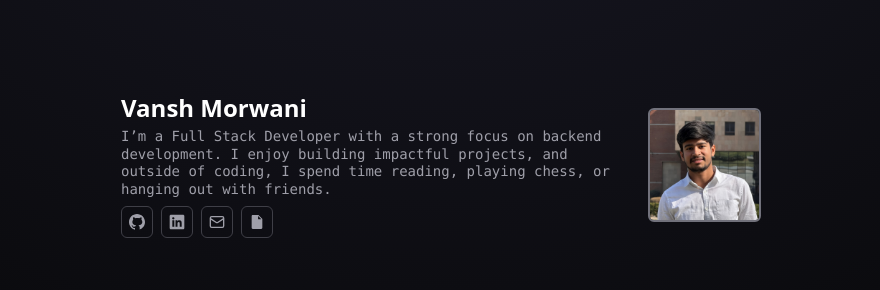
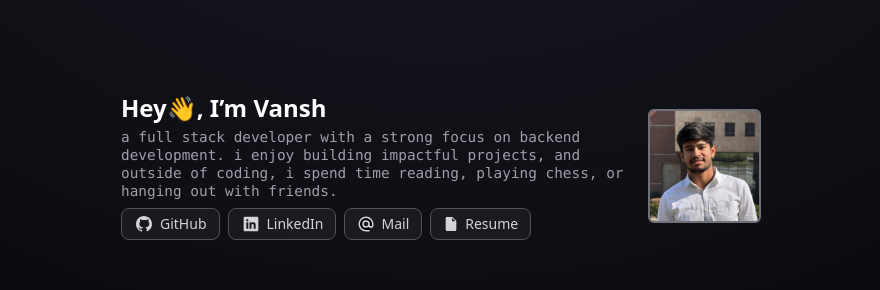
Before and after one commit to vansh-vm04/vansh.works, a Next.js app: page / in a window 1280 px wide. Shown: the top 290 px of the page, without its empty margins (199-1079 px from the left). Built offline with nearby package versions, Linux system fonts and the light colour scheme.

Commit message:
feat: update Introduction and icon components with improved styling and accessibility; enhance button interactions

```diff
--- a/components/Introduction.tsx
+++ b/components/Introduction.tsx
@@ -8,10 +8,10 @@ export default function Introduction() {
   return (
     <section id="about" className="flex justify-center gap-6 items-center my-6">
       <div className="flex flex-col w-full">
-        <h1 className="text-white text-2xl font-bold mb-1">Vansh Morwani</h1>
-        <p className="text-zinc-400 leading-tight text-pretty font-mono text-sm">
-          I’m a Full Stack Developer with a strong focus on backend development.
-          I enjoy building impactful projects, and outside of coding, I spend
+        <h1 className="text-white text-2xl font-bold mb-1">Hey👋, I’m Vansh</h1>
+        <p className="text-zinc-400 leading-tight text-pretty font-mono text-[0.9rem]">
+          a full stack developer with a strong focus on backend development.
+          i enjoy building impactful projects, and outside of coding, i spend
           time reading, playing chess, or hanging out with friends.
         </p>
         <div className="flex items-center gap-2 mt-2">
--- a/components/icons/Github.tsx
+++ b/components/icons/Github.tsx
@@ -2,9 +2,13 @@ import { links } from "@/utils/data";
 
 export default function Github() {
   return (
-    <a target="_blank" href={links.github} className="w-8 h-8 flex items-center justify-center group p-1 border-[0.5px] rounded-md border-zinc-700 hover:bg-zinc-700 hover:cursor-pointer transform-3d transition-colors">
+    <a
+      target="_blank"
+      href={links.github}
+      className="h-8 flex items-center gap-1.5 group px-3 py-1.5 bg-zinc-800/50 border border-zinc-600 rounded-lg hover:bg-zinc-700 hover:border-zinc-500 hover:cursor-pointer transition-all duration-200 max-md:w-8 max-md:px-0 justify-center"
+    >
       <svg
-        className="fill-zinc-400 size-5 group-hover:fill-white"
+        className="fill-zinc-300 size-5 group-hover:fill-white"
         xmlns="http://www.w3.org/2000/svg"
         x="0px"
         y="0px"
@@ -14,6 +18,9 @@ export default function Github() {
       >
         <path d="M15,3C8.373,3,3,8.373,3,15c0,5.623,3.872,10.328,9.092,11.63C12.036,26.468,12,26.28,12,26.047v-2.051 c-0.487,0-1.303,0-1.508,0c-0.821,0-1.551-0.353-1.905-1.009c-0.393-0.729-0.461-1.844-1.435-2.526 c-0.289-0.227-0.069-0.486,0.264-0.451c0.615,0.174,1.125,0.596,1.605,1.222c0.478,0.627,0.703,0.769,1.596,0.769 c0.433,0,1.081-0.025,1.691-0.121c0.328-0.833,0.895-1.6,1.588-1.962c-3.996-0.411-5.903-2.399-5.903-5.098 c0-1.162,0.495-2.286,1.336-3.233C9.053,10.647,8.706,8.73,9.435,8c1.798,0,2.885,1.166,3.146,1.481C13.477,9.174,14.461,9,15.495,9 c1.036,0,2.024,0.174,2.922,0.483C18.675,9.17,19.763,8,21.565,8c0.732,0.731,0.381,2.656,0.102,3.594 c0.836,0.945,1.328,2.066,1.328,3.226c0,2.697-1.904,4.684-5.894,5.097C18.199,20.49,19,22.1,19,23.313v2.734 c0,0.104-0.023,0.179-0.035,0.268C23.641,24.676,27,20.236,27,15C27,8.373,21.627,3,15,3z"></path>
       </svg>
+      <span className="text-zinc-300 text-sm font-medium group-hover:text-white max-md:hidden">
+        GitHub
+      </span>
     </a>
   );
 }
--- a/components/icons/Linkedin.tsx
+++ b/components/icons/Linkedin.tsx
@@ -5,10 +5,10 @@ export default function LinkedIn() {
     <a
       target="_blank"
       href={links.linkedin}
-      className="w-8 h-8 flex items-center justify-center group p-1 border-[0.5px] rounded-md border-zinc-700 hover:bg-zinc-700 hover:cursor-pointer transform-3d transition-colors"
+      className="h-8 flex items-center gap-1.5 group px-3 py-1.5 bg-zinc-800/50 border border-zinc-600 rounded-lg hover:bg-zinc-700 hover:border-zinc-500 hover:cursor-pointer transition-all duration-200 max-md:w-8 max-md:px-0 justify-center"
     >
       <svg
-        className="fill-zinc-400 size-5 group-hover:fill-white"
+        className="fill-zinc-300 size-5 group-hover:fill-white"
         xmlns="http://www.w3.org/2000/svg"
         x="0px"
         y="0px"
@@ -18,6 +18,9 @@ export default function LinkedIn() {
       >
         <path d="M24,4H6C4.895,4,4,4.895,4,6v18c0,1.105,0.895,2,2,2h18c1.105,0,2-0.895,2-2V6C26,4.895,25.105,4,24,4z M10.954,22h-2.95 v-9.492h2.95V22z M9.449,11.151c-0.951,0-1.72-0.771-1.72-1.72c0-0.949,0.77-1.719,1.72-1.719c0.948,0,1.719,0.771,1.719,1.719 C11.168,10.38,10.397,11.151,9.449,11.151z M22.004,22h-2.948v-4.616c0-1.101-0.02-2.517-1.533-2.517 c-1.535,0-1.771,1.199-1.771,2.437V22h-2.948v-9.492h2.83v1.297h0.04c0.394-0.746,1.356-1.533,2.791-1.533 c2.987,0,3.539,1.966,3.539,4.522V22z"></path>
       </svg>
+      <span className="text-zinc-300 text-sm font-medium group-hover:text-white max-md:hidden">
+        LinkedIn
+      </span>
     </a>
   );
 }
--- a/components/icons/Mail.tsx
+++ b/components/icons/Mail.tsx
@@ -2,19 +2,40 @@ import { links } from "@/utils/data";
 
 export default function Mail() {
   return (
-    <a href={links.mail} className="w-8 h-8 flex items-center justify-center group p-1 border-[0.5px] rounded-md border-zinc-700 hover:bg-zinc-700 hover:cursor-pointer transform-3d transition-colors">
+    <a
+      href={links.mail}
+      className="h-8 flex items-center gap-1.5 group px-3 py-1.5 bg-zinc-800/50 border border-zinc-600 rounded-lg hover:bg-zinc-700 hover:border-zinc-500 hover:cursor-pointer transition-all duration-200 max-md:w-8 max-md:px-0 justify-center"
+    >
       <svg
+        className="size-4.5 stroke-zinc-300 group-hover:stroke-white"
         xmlns="http://www.w3.org/2000/svg"
-        width="24"
-        height="24"
+        x="0px"
+        y="0px"
+        width="100"
+        height="100"
         viewBox="0 0 24 24"
-        fill="none"
-        stroke="currentColor"
-        className="stroke-zinc-400 size-4 stroke-2 group-hover:stroke-white"
       >
-        <rect width="20" height="16" x="2" y="4" rx="2"></rect>
-        <path d="m22 7-8.97 5.7a1.94 1.94 0 0 1-2.06 0L2 7"></path>
+        <g id="SVGRepo_bgCarrier" strokeWidth="0" />
+
+        <g
+          id="SVGRepo_tracerCarrier"
+          strokeLinecap="round"
+          strokeLinejoin="round"
+        />
+
+        <g id="SVGRepo_iconCarrier">
+          {" "}
+          <path
+            d="M16 12C16 14.2091 14.2091 16 12 16C9.79086 16 8 14.2091 8 12C8 9.79086 9.79086 8 12 8C14.2091 8 16 9.79086 16 12ZM16 12V13.5C16 14.8807 17.1193 16 18.5 16V16C19.8807 16 21 14.8807 21 13.5V12C21 7.02944 16.9706 3 12 3C7.02944 3 3 7.02944 3 12C3 16.9706 7.02944 21 12 21H16"
+            strokeWidth="2"
+            strokeLinecap="round"
+            strokeLinejoin="round"
+          />{" "}
+        </g>
       </svg>
+      <span className="text-zinc-300 text-sm font-medium group-hover:text-white max-md:hidden">
+        Mail
+      </span>
     </a>
   );
 }
--- a/components/icons/Resume.tsx
+++ b/components/icons/Resume.tsx
@@ -2,7 +2,11 @@ import { links } from "@/utils/data";
 
 export default function Resume() {
   return (
-    <a target="_blank" href={links.resume} className="w-8 h-8 flex items-center justify-center group p-1 border-[0.5px] rounded-md border-zinc-700 hover:bg-zinc-700 hover:cursor-pointer transform-3d transition-colors">
+    <a
+      target="_blank"
+      href={links.resume}
+      className="h-8 flex items-center gap-1.5 group px-3 py-1.5 bg-zinc-800/50 border border-zinc-600 rounded-lg hover:bg-zinc-700 hover:border-zinc-500 hover:cursor-pointer transition-all duration-200 max-md:w-8 max-md:px-0 justify-center"
+    >
       <svg
         xmlns="http://www.w3.org/2000/svg"
         x="0px"
@@ -10,10 +14,13 @@ export default function Resume() {
         width="100"
         height="100"
         viewBox="0 0 30 30"
-        className="fill-zinc-400 size-4 group-hover:fill-white"
+        className="fill-zinc-300 size-4 group-hover:fill-white"
       >
         <path d="M24.707,8.793l-6.5-6.5C18.019,2.105,17.765,2,17.5,2H7C5.895,2,5,2.895,5,4v22c0,1.105,0.895,2,2,2h16c1.105,0,2-0.895,2-2 V9.5C25,9.235,24.895,8.981,24.707,8.793z M18,10c-0.552,0-1-0.448-1-1V3.904L23.096,10H18z"></path>
       </svg>
+      <span className="text-zinc-300 text-sm font-medium group-hover:text-white max-md:hidden">
+        Resume
+      </span>
     </a>
   );
 }
```
